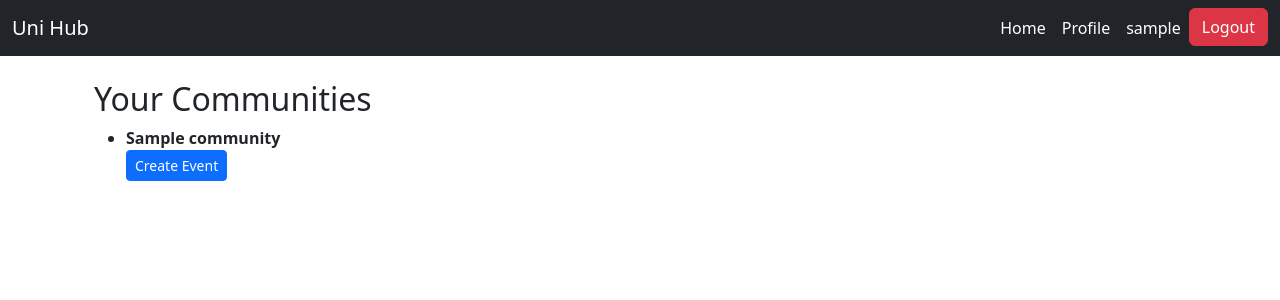
After one commit to RBT-EDWARD/uni-hub, a Django app: page /users/leader/dashboard/ in a window 1280 px wide. The commit adds this page. Shown: the top 300 px of the page. Run offline with Django 5.2, Linux system fonts and the light colour scheme; a user stored in the database is signed in; tables that the repository leaves empty hold one stand-in row (values such as "Sample post").

Commit message:
Complete all code for task group3
- Implemented community leader event creation functionality
- Added event details: location, max capacity, materials
- Enabled user registration and capacity checking for events
- Prevented unauthorized event modifications via URL
- Updated event list view to display related community name

```diff
--- a/communities/models.py
+++ b/communities/models.py
@@ -7,6 +7,7 @@ class Community(models.Model):
     meeting_details = models.TextField(blank=True, null=True)  # <-- Add this
     interest_tags = models.CharField(max_length=200, blank=True)
     members = models.ManyToManyField(User, related_name='communities', blank=True)
+    leader = models.ForeignKey(User, on_delete=models.SET_NULL, null=True, related_name="led_communities")
 
     def __str__(self):
         return self.name
--- a/events/models.py
+++ b/events/models.py
@@ -10,7 +10,9 @@ class Event(models.Model):
     date = models.DateTimeField()
     community = models.ForeignKey(Community, on_delete=models.CASCADE)
     participants = models.ManyToManyField(User, related_name='joined_events', blank=True)
-
+    max_capacity = models.PositiveIntegerField(null=True, blank=True)
+    location = models.CharField(max_length=200, blank=True)
+    materials = models.TextField(blank=True)
 
     def __str__(self):
         return self.title
--- a/users/templates/users/event.html
+++ b/users/templates/users/event.html
@@ -49,8 +49,11 @@
       <div class="d-flex flex-column flex-md-row justify-content-between align-items-start align-items-md-center">
          <div class="card-body">
             <h5 class="card-title">{{ event.title }}</h5>
+            <p class="card-text"><small class="text-muted">Community: {{ event.community.name }}</small></p>
             <p class="card-text"><strong>Date:</strong> {{ event.date }}</p>
             <p class="card-text"><strong>Description:</strong> {{ event.description }}</p>
+            <p class="card-text"><strong>Location:</strong> {{ event.location }}</p>
+            <p class="card-text"><strong>Materials:</strong> {{ event.materials }}</p>
          </div>
          <!-- Action Buttons -->
           {% if user.is_authenticated %}
--- /dev/null
+++ b/users/templates/users/leader_dashboard.html
@@ -0,0 +1,16 @@
+{% extends "users/index_page.html" %}
+{% block content %}
+<div class="container mt-4">
+  <h2>Your Communities</h2>
+  <ul>
+    {% for community in communities %}
+      <li>
+        <strong>{{ community.name }}</strong><br>
+        <a href="{% url 'create_event' community.id %}" class="btn btn-sm btn-primary">Create Event</a>
+      </li>
+    {% empty %}
+      <p>You are not a leader of any communities.</p>
+    {% endfor %}
+  </ul>
+</div>
+{% endblock %}
--- a/users/urls.py
+++ b/users/urls.py
@@ -20,5 +20,6 @@ urlpatterns = [
     path('search/', views.search_users, name='search_users'),
     path('create-community/', create_community, name='create_community'),
     path('communities/<int:pk>/', views.community_detail, name='community_detail'),
-
+    path("leader/dashboard/", views.leader_dashboard, name="leader_dashboard"),
+    path("leader/community/<int:community_id>/event/create/", views.create_event, name="create_event"),
 ]
--- a/users/views.py
+++ b/users/views.py
@@ -169,6 +169,11 @@ def leave_community(request, community_id):
         return redirect(next_url)
     return redirect('community_page')
 
+@login_required
+def leader_dashboard(request):
+    communities = Community.objects.filter(leader=request.user)
+    return render(request, "users/leader_dashboard.html", {"communities": communities})
+
 # Events View + Filters
 def event_page(request):
     events = Event.objects.all()
@@ -195,15 +200,38 @@ def event_page(request):
         'query_text': query_text,
     })
 
+@login_required
+def create_event(request, community_id):
+    community = get_object_or_404(Community, id=community_id)
+    if community.leader != request.user:
+        messages.error(request, "Only community leaders can create events.")
+        return redirect("community_page")
+
+    if request.method == "POST":
+        form = EventForm(request.POST)
+        if form.is_valid():
+            event = form.save(commit=False)
+            event.community = community
+            event.save()
+            messages.success(request, f"Event '{event.title}' created.")
+            return redirect("event_page")
+    else:
+        form = EventForm()
+
+    return render(request, "users/create_event.html", {"form": form, "community": community})
+
 # Join Event
 @login_required
 def join_event(request, event_id):
     event = get_object_or_404(Event, id=event_id)
-    if request.user not in event.participants.all():
+
+    if request.user in event.participants.all():
+        messages.info(request, "You have already joined this event.")
+    elif event.max_capacity and event.participants.count() >= event.max_capacity:
+        messages.warning(request, "Sorry, the event has reached its maximum capacity.")
+    else:
         event.participants.add(request.user)
         messages.success(request, f"You have successfully joined the event: {event.title}")
-    else:
-        messages.info(request, "You have already joined this event.")
 
     next_url = request.GET.get('next')
     if next_url and url_has_allowed_host_and_scheme(next_url, settings.ALLOWED_HOSTS):
```
Also changed, not shown: events/forms.py (added, +12 -0 lines), users/templates/users/create_event.html (added, +11 -0 lines), communities/migrations/0004_community_leader.py (added), events/migrations/0002_event_max_capacity.py (added), events/migrations/0003_event_location_event_materials.py (added).
